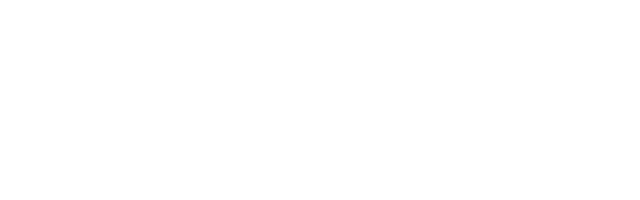
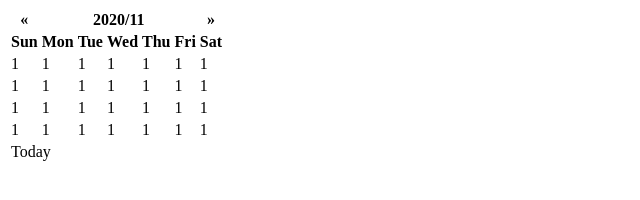
Before and after one commit to Kazuki-0528/Calendar, a plain HTML site: page index.html in a window 1280 px wide. Shown: the whole page, without its empty margins (0-640 px from the left). Drawn offline with Linux system fonts and the light colour scheme.

Commit message:
[add]カレンダーマークアップ完成

```diff
--- a/index.html
+++ b/index.html
@@ -6,6 +6,67 @@
     <link rel="stylesheet" href="css/styles.css">
   </head>
   <body>
+    <table>
+      <thead>
+        <tr>
+          <th id="prev">&laquo;</th>
+          <th id="title" colspan="5">2020/11</th>
+          <th id="next">&raquo;</th>
+        </tr>
+        <tr>
+        <th>Sun</th>
+        <th>Mon</th>
+        <th>Tue</th>
+        <th>Wed</th>
+        <th>Thu</th>
+        <th>Fri</th>
+        <th>Sat</th>
+      </tr>
+      </thead>
+      <tbody>
+        <tr>
+          <td>1</td>
+          <td>1</td>
+          <td>1</td>
+          <td>1</td>
+          <td>1</td>
+          <td>1</td>
+          <td>1</td>
+        </tr>
+        <tr>
+          <td>1</td>
+          <td>1</td>
+          <td>1</td>
+          <td>1</td>
+          <td>1</td>
+          <td>1</td>
+          <td>1</td>
+        </tr>
+        <tr>
+          <td>1</td>
+          <td>1</td>
+          <td>1</td>
+          <td>1</td>
+          <td>1</td>
+          <td>1</td>
+          <td>1</td>
+        </tr>
+        <tr>
+          <td>1</td>
+          <td>1</td>
+          <td>1</td>
+          <td>1</td>
+          <td>1</td>
+          <td>1</td>
+          <td>1</td>
+        </tr>
+      </tbody>
+      <tfoot>
+        <tr>
+          <td id="today" colspan="7">Today</td>
+        </tr>
+      </tfoot>
+    </table>
     <script src="js/main.js"></script>
   </body>
 </html>
```
